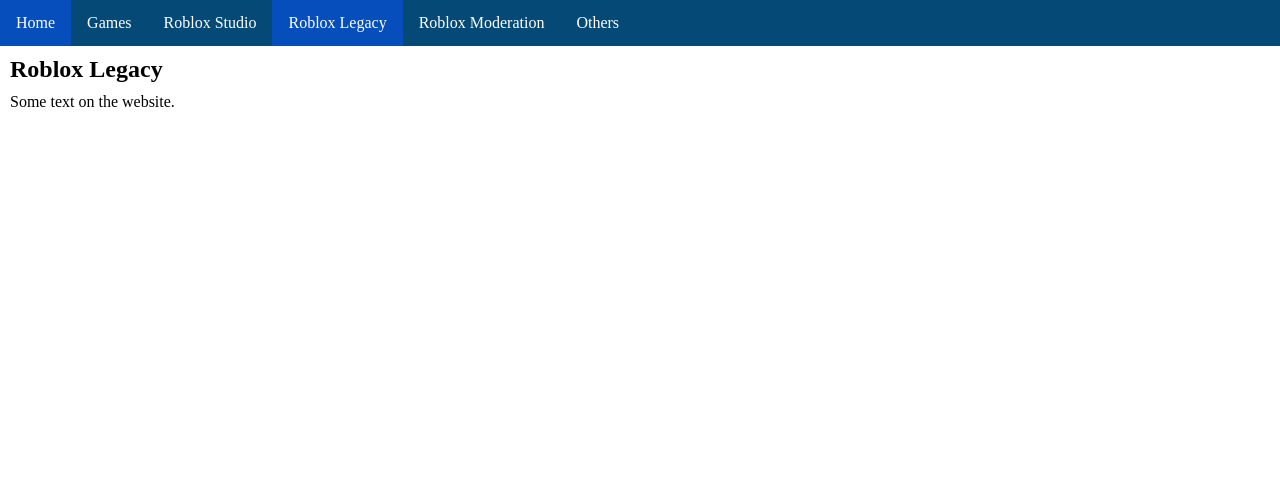
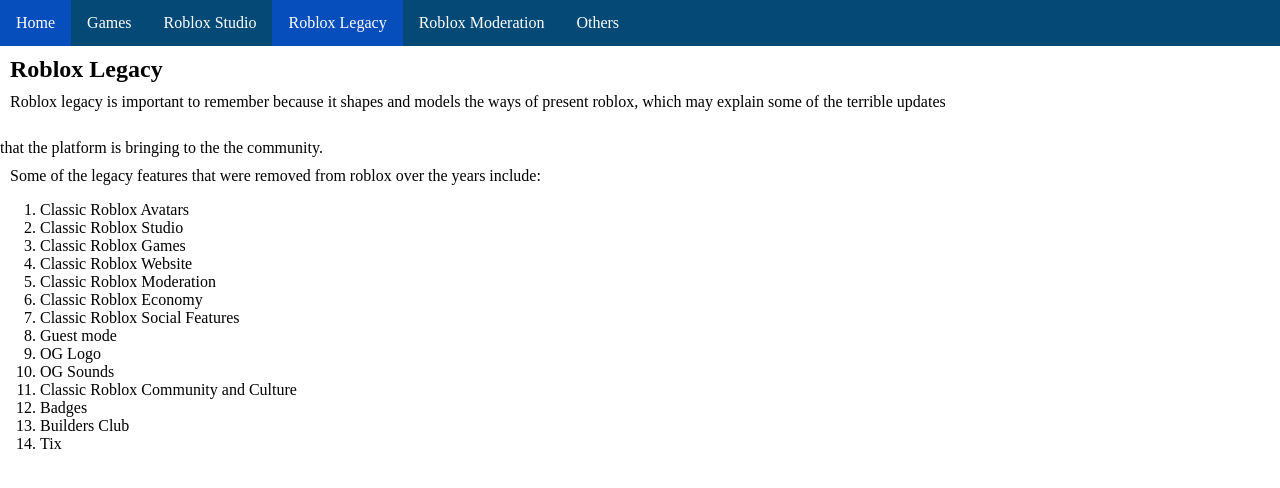
Before and after one commit to Connord312/geeky-website, a plain HTML site: page legacy.html in a window 1280 px wide. Drawn offline with Linux system fonts and the light colour scheme.

Commit message:
Some chnages in legacy- to continue at later time to finish

```diff
--- a/legacy.html
+++ b/legacy.html
@@ -19,7 +19,24 @@
 
 <h2>Roblox Legacy</h2>
 
-<p>Some text on the website.</p>
+<p>Roblox legacy is important to remember because it shapes and models the ways of present roblox, which may explain some of the terrible updates</p><br>
+that the platform is bringing to the the community.<br>
+<p>Some of the legacy features that were removed from roblox over the years include:</p>
+<ol>
+    <li>Classic Roblox Avatars</li>
+    <li>Classic Roblox Studio</li>
+    <li>Classic Roblox Games</li>
+    <li>Classic Roblox Website</li>
+    <li>Classic Roblox Moderation</li>
+    <li>Classic Roblox Economy</li>
+    <li>Classic Roblox Social Features</li>
+    <li>Guest mode</li>
+    <li>OG Logo</li>
+    <li>OG Sounds</li>
+    <li>Classic Roblox Community and Culture</li>
+    <li>Badges</li>
+    <li>Builders Club</li>
+    <li>Tix</li>
 
 </body>
 </html>
```
Also changed, not shown: index.html (+1 -1 lines).
